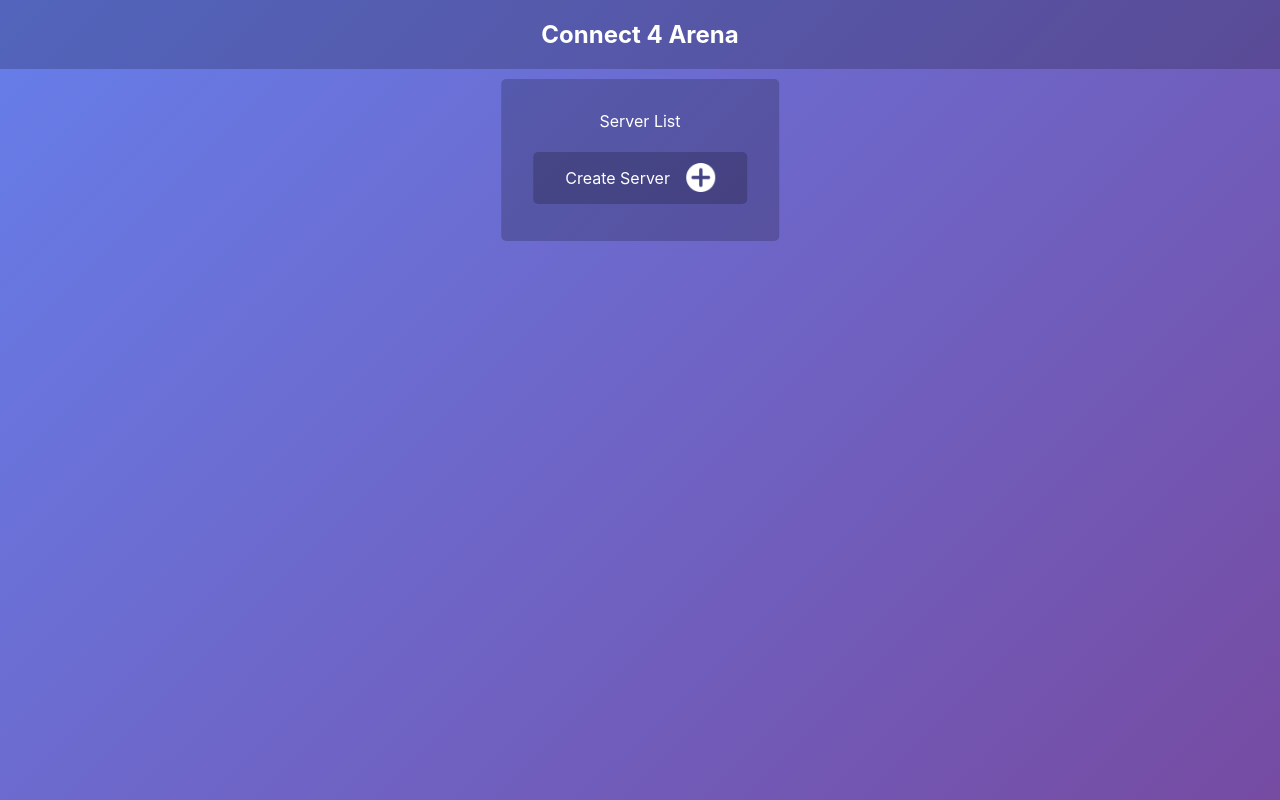
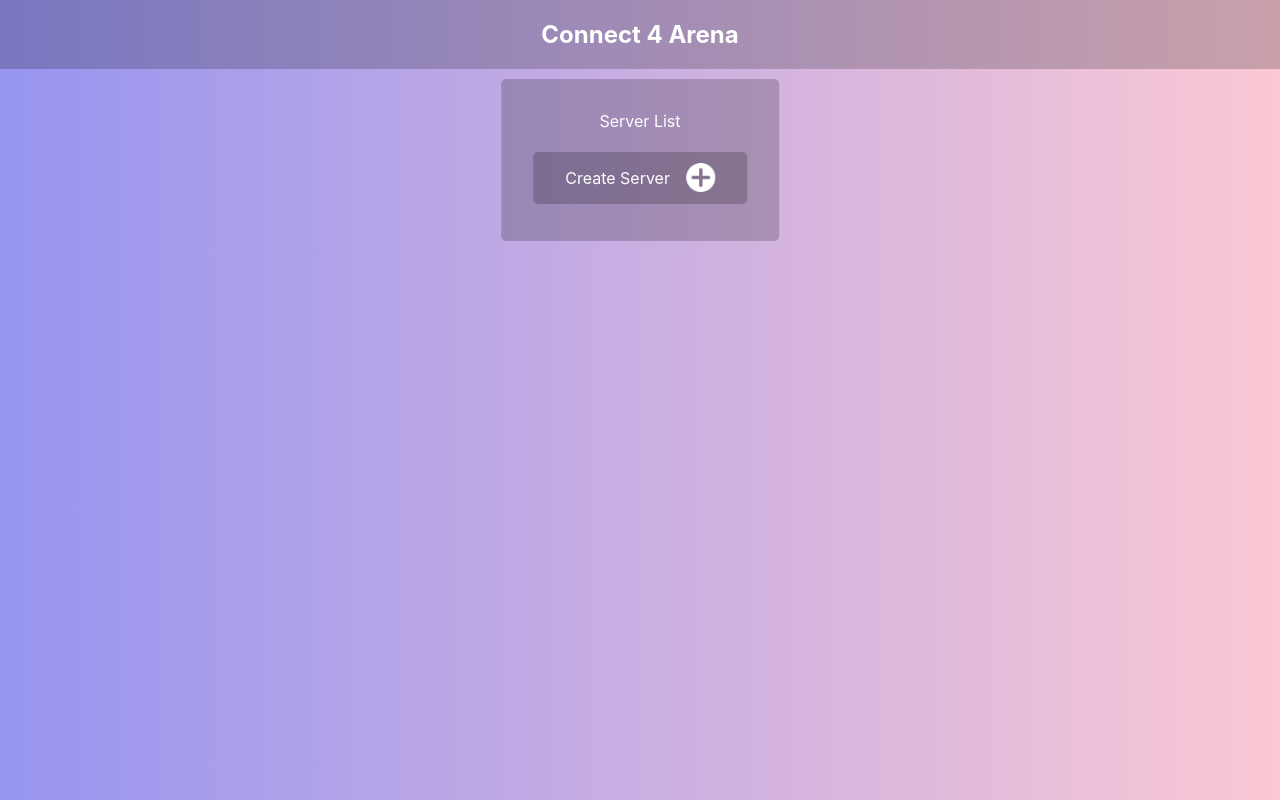
Before and after one commit to alexthehaszard/connect-4-arena, a website: page index.html in a window 1280 px wide. Drawn offline with nearby package versions, Linux system fonts and the light colour scheme; no server answers.

Commit message:
change bg colour

```diff
--- a/static/index.css
+++ b/static/index.css
@@ -1,5 +1,5 @@
 body {
-  background-image: linear-gradient(135deg, #667eea 0%, #764ba2 100%);
+  background-image: linear-gradient(to right, #9795f0 0%, #fbc8d4 100%);
   /* background: linear-gradient(-60deg, #e9724c, #481d24); */
   height: 100vh;
   width: 100vw;
```
